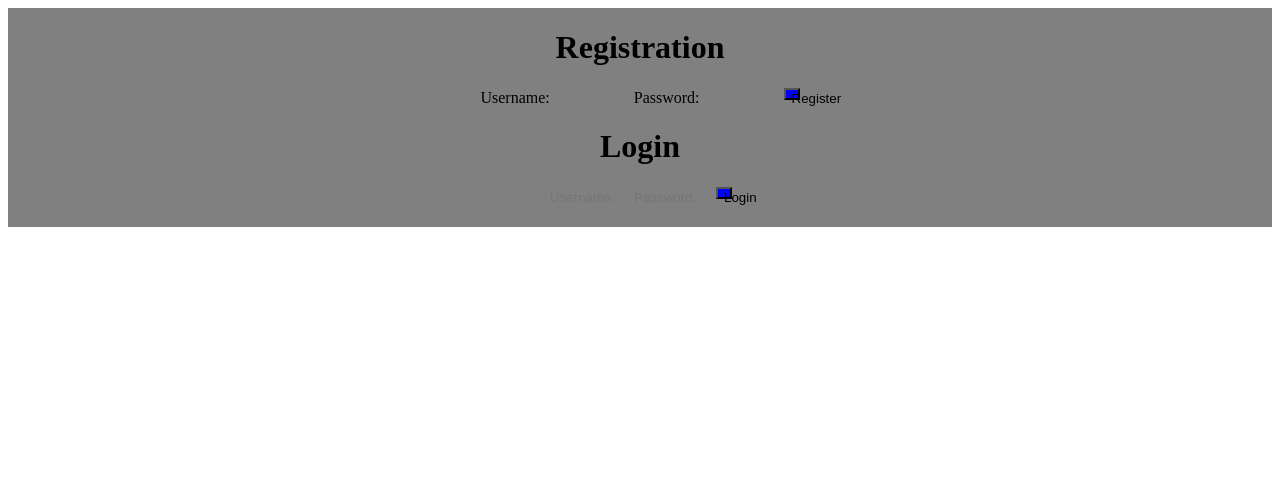
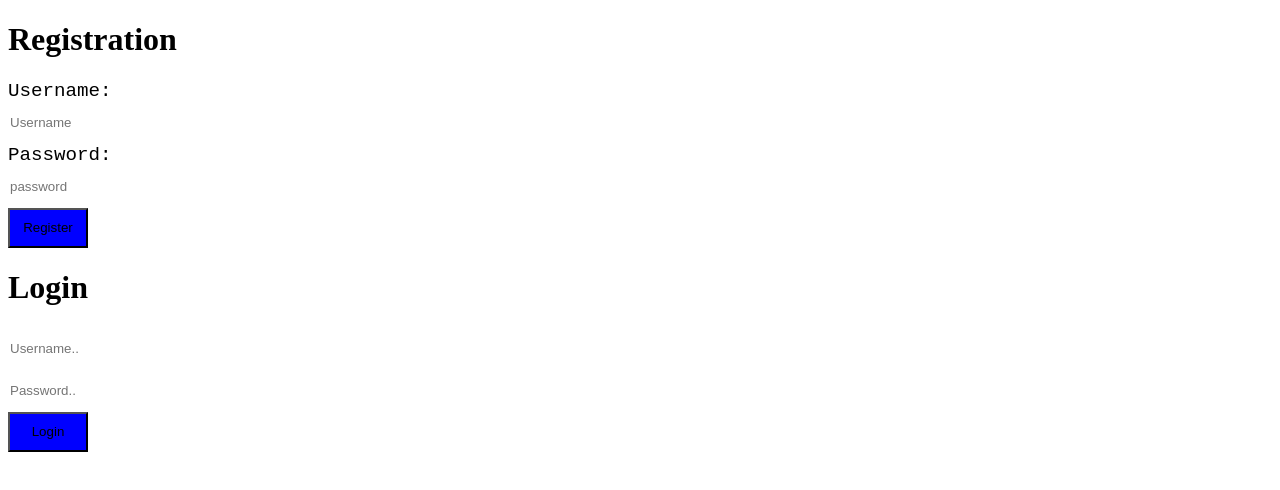
Before and after one commit to MichaelTennyson/Review_continuum, a React (Create React App) app: page /homePage in a window 1280 px wide. Shown: the top 490 px of the page. Built offline with nearby package versions, Linux system fonts and the light colour scheme.

Commit message:
"registration page has been edited

```diff
--- /dev/null
+++ b/firestore.indexes.json
@@ -0,0 +1,4 @@
+{
+  "indexes": [],
+  "fieldOverrides": []
+}
--- a/src/App.css
+++ b/src/App.css
@@ -1,3 +1,64 @@
 .App{
-  text-align: center;
+  align-content: right;
+  vertical-align:middle;
+  width:100px;
+  height: 100px;
 }
+
+.registration{
+  align-content: right;
+  justify-content: center;
+}
+
+.username{
+  justify-content: center;
+  align-content: right;
+  border: 3px black;
+  width: 400px;
+  height: 40px;
+  background-color: white;
+}
+
+.password{
+  justify-content: center;
+  align-content: right;
+  border: 3px black;
+  width: 400px;
+  height: 40px;
+  background-color: white;
+}
+
+.button1{
+  background-color: blue;
+  width: 80px;
+  height: 40px;
+}
+
+.button2{
+  background-color: blue;
+  width: 80px;
+  height: 40px;
+}
+
+.loginUsername{
+  align-content: left;
+  border: 3px black;
+  width: 400px;
+  height: 40px;
+  background-color: white;
+}
+
+.loginPassword{
+  justify-content: center;
+  align-content: left;
+  border: 3px black;
+  width: 400px;
+  height: 40px;
+  background-color: white;
+}
+
+.Heading{
+  font-size: larger;
+  font-family: 'Courier New', Courier, monospace;
+  align-self: left;
+}
--- a/src/App.js
+++ b/src/App.js
@@ -1,7 +1,6 @@
 import React, {useState} from 'react';
 import Axios from 'axios';
 import './App.css';
-import './index.css';
 
 function App() {
   const [usernameReg, setUsernameReg] = useState('');
@@ -31,14 +30,15 @@ function App() {
 
 
   return (
-    <><div className='App'>
+    <>
+      <div className='App'>
         <div className='registration'>
           <h1>Registration</h1>
-          <label>Username:</label>
-          <input type="text" className='username' onChange={(e) => { setUsernameReg(e.target.value); } }>
+          <label className='Heading'>Username:</label>
+          <input type="text" className='username' placeholder='Username' onChange={(e) => { setUsernameReg(e.target.value); } }>
           </input>
-          <label>Password:</label>
-          <input type="text" className='password' onChange={(e) => { setPasswordReg(e.target.value); } } />
+          <label className='Heading'>Password:</label>
+          <input type="text" className='password' placeholder='password' onChange={(e) => { setPasswordReg(e.target.value); } } />
           <button className='button1' onClick={register}>Register</button>
         </div>
 
--- a/src/index.css
+++ /dev/null
@@ -1,134 +0,0 @@
-.App{
-  align-content: center;
-  background-color: gray;
-  vertical-align:middle;
-}
-
-.registration{
-  align-content: center;
-
-}
-
-.username{
-  align-content: center;
-  border: 1px black;
-  width: 80px;
-  background-color: gray;
-}
-
-.password{
-  align-content: center;
-  border: 1px black;
-  width: 80px;
-  background-color: gray;
-}
-
-.button1{
-  background-color: blue;
-  width: 12px;
-  height: 12px;
-}
-
-.button2{
-  background-color: blue;
-  width: 12px;
-  height: 12px;
-}
-
-.loginUsername{
-  align-content: center;
-  border: 1px black;
-  width: 80px;
-  background-color: gray;
-}
-
-.loginPassword{
-  align-content: center;
-  border: 1px black;
-  width: 80px;
-  background-color: gray;
-}
-
-.Header{
-  list-style-type: none;
-  margin: 0;
-  padding: 0;
-  overflow: hidden;
-  background-color: skyblue;
-}
-
-li {
-  float: center;
-}
-
-li a {
-  display: block;
-  color: white;
-  text-align: center;
-  padding: 14px 16px;
-  text-decoration: none;
-}
-
-li a:hover {
-  background-color: yellow;
-}
-
-.searchbar{
-  width: 40px;
-  background-color: white;
-  border: 1px solid black;
-}
-
-.Heading{
-  text-align: start;
-  font-size: large;
-  font-family: 'Courier New', Courier, monospace;
-
-}
-
-.button{
-  background-color: blue;
-  border: 1px solid blue;
-  justify-content: center;
-}
-
-.review_form{
-   align-content: center;
-   background-color: white;
-}
-
-.reviewQ{
-  text-align: left;
-  color: gray;
-}
-
-.TLDR{
-  border: 1px solid gray;
-  justify-content: center;
-  width: 55px;
-  height: 55px;
-}
-
-.submitButton{
-  justify-content: center;
-  background-color: blue;
-  border: 1px solid blue;
-  width: 15px;
-  height: 10px;
-}
-
-.Headerdiv{
-  border: 1px solid blue;
-}
-
-.searchpagewrap{
-  align-content: center;
-  justify-content: center;
-}
-
-.pagesearchbar{
-  width: 80px;
-  height: 10px;
-  background-color: gray;
-  justify-content: center;
-}
```
Also changed, not shown: firebase.json, 1 other file (tests, documents, lock files or other folders). Lines whose indentation alone changed are shown as unchanged.
